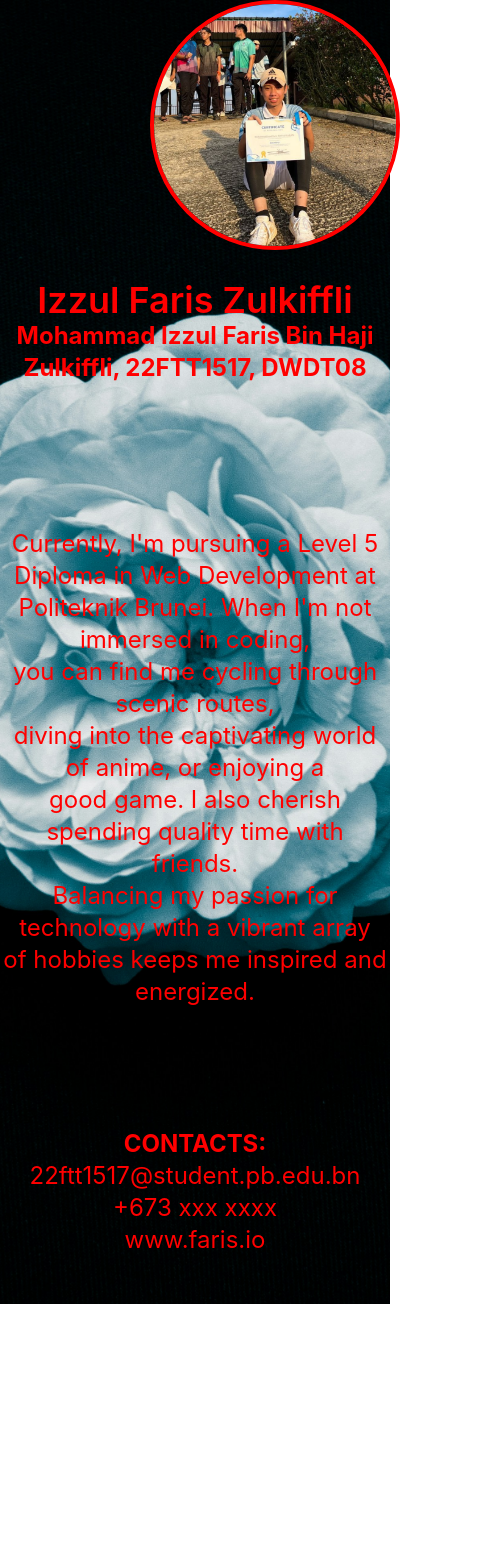
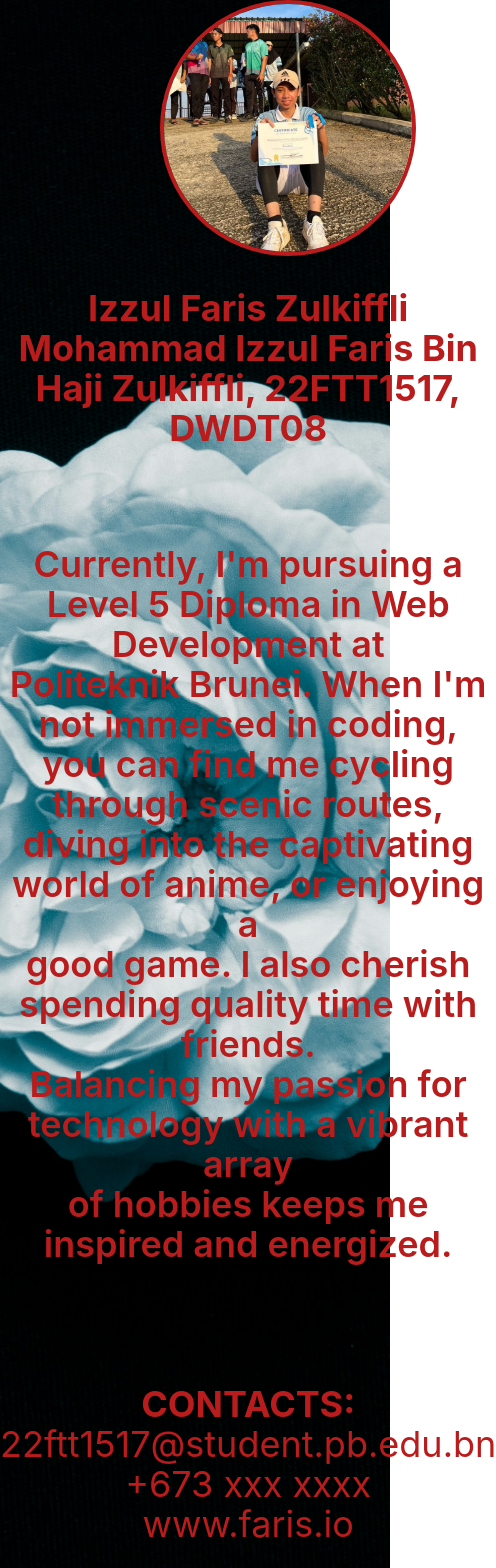
Before and after one commit to Kucheing/ASG03-Mid-assts-check-, a Vue app: page / in a window 390 px wide. Shown: the top 1568 px of the page, 496 px wide, since content can reach past the window. Before the commit the page ends 1304 px from the top, so only its background shows below. Built offline with nearby package versions, Linux system fonts and the light colour scheme.

Commit message:
rework all the styling making everything that is able to be implemented into tailwind css possible

```diff
--- a/src/App.vue
+++ b/src/App.vue
@@ -6,13 +6,13 @@ import HelloWorld from './components/HelloWorld.vue'
 <template style="width:100%">
 <div class="flex-wrap md:flex" style="width:100%">
     <div>
-  <img src="./assets/images/student.jpeg" class="align-center1 containerpic rounded-full w-auto h-auto logo object-cover border4r"/>
-  <h1 class="text-4xl font-semibold creamtext marg1 align-center1">Izzul Faris Zulkiffli</h1>
+  <img src="./assets/images/student.jpeg" class="border-4 border-solid border-red-700 h-64 w-64 ml-40 mb-8 flex justify-center items-center rounded-full lg:h-128 lg:w-128 lg:border-4 lg:border-solid lg:border-yellow-100 logo object-cover "/>
+  <h1 class="text-4xl text-red-700 font-bold text-center  lg:mt-20 lg:text-4xl lg:ml-40 lg:text-yellow-100">Izzul Faris Zulkiffli</h1>
     </div>
     <div class="flex-grow">
-  <h1 class="text-2xl align-center font-bold creamtext marg2 align-center1">Mohammad Izzul Faris Bin Haji Zulkiffli, 22FTT1517, DWDT08</h1>
-  <br> <br> <br> <br> <br>  <br>
-  <h1 class="text-2xl align-center creamtext marg2 align-center1">Currently, I'm pursuing a Level 5 Diploma in Web Development at
+  <h1 class="text-4xl text-red-700 text-center font-bold lg:mt-20 lg:text-4xl lg:ml-40 lg:text-yellow-100">Mohammad Izzul Faris Bin Haji Zulkiffli, 22FTT1517, DWDT08</h1>
+  <br> <br> <br> <br>
+  <h1 class="text-4xl text-red-700 font-semibold text-center lg:text-3xl lg:ml-40 lg:text-yellow-100">Currently, I'm pursuing a Level 5 Diploma in Web Development at
   <br> Politeknik Brunei. When I'm not immersed in coding,
   <br> you can find me cycling through scenic routes,
   <br> diving into the captivating world of anime, or enjoying a
@@ -20,18 +20,16 @@ import HelloWorld from './components/HelloWorld.vue'
   <br> Balancing my passion for technology with a vibrant array
   <br> of hobbies keeps me inspired and energized.</h1>
 
-
   <br>
   <br>
   <br>
   <br>
   <br>
 
-
-  <h1 class="text-2xl font-bold creamtext marg2 align-center align-center1">CONTACTS:</h1>
-  <h1 class="text-2xl creamtext marg2 align-center align-center1">22ftt1517@student.pb.edu.bn</h1>
-  <h1 class="text-2xl creamtext marg2 align-center align-center1">+673 xxx xxxx</h1>
-  <h1 class="text-2xl creamtext marg2 align-center align-center1">www.faris.io</h1>
+  <h1 class="text-4xl text-red-700 font-bold text-center lg:text-4xl lg:ml-40 lg:text-yellow-100">CONTACTS:</h1>
+  <h1 class="text-4xl text-red-700 text-center lg:text-3xl lg:ml-40 lg:text-yellow-100">22ftt1517@student.pb.edu.bn</h1>
+  <h1 class="text-4xl text-red-700 text-center lg:text-3xl lg:ml-40 lg:text-yellow-100">+673 xxx xxxx</h1>
+  <h1 class="text-4xl text-red-700 text-center lg:text-3xl lg:ml-40 lg:text-yellow-100">www.faris.io</h1>
   </div>
 </div>
 
@@ -43,67 +41,26 @@ import HelloWorld from './components/HelloWorld.vue'
 /* For mobile view */
 @media (max-width: 768px) {
 
-.containerpic {
-    display: flex;
-    justify-content: center;
-    align-items: center;
-  }
-
-.border4r{
-border: 4px solid #ff0000;
-  }
-
-.creamtext{
-  color: #ff0000;
-  }
-
-.align-center1{
-  text-align: center;
-  }
+.border4r {
+border-width: 4px;
+border-style: solid;
+border-color: red;
+}
 
 .logo {
-  height: 250px;
-  width: 250px;
   will-change: filter;
-  transition: filter 300ms;
-  margin-left: 150px;
-  margin-bottom: 30px;
-  }
-
-.container {
-    display: flex;
-    flex-wrap: wrap;
-  }
+  transition: filter 300ms;}
 
 .logo:hover {
   filter: drop-shadow(0 0 2em #ff0000);
   }
 }
 
-
 /* For desktop view */
-@media (min-width: 1600px) {
-
+@media (min-width: 1024px) {
 h1 {
     white-space: nowrap;
     overflow: visible;
-  }
-
-.align-center {
-    text-align: center;
-  }
-
-.marg1 {
-margin-top: 10%;
-margin-left: 42%;
-  }
-
-.marg2{
-margin-left: 15%;
-  }
-
-.creamtext {
-  color: #fffdd0;
   }
 
 .logo {
@@ -111,8 +68,6 @@ margin-left: 15%;
   width: 500px;
   will-change: filter;
   transition: filter 300ms;
-  margin-left: 175px;
-  margin-bottom: 30px;
   }
 
 .logo:hover {
```
